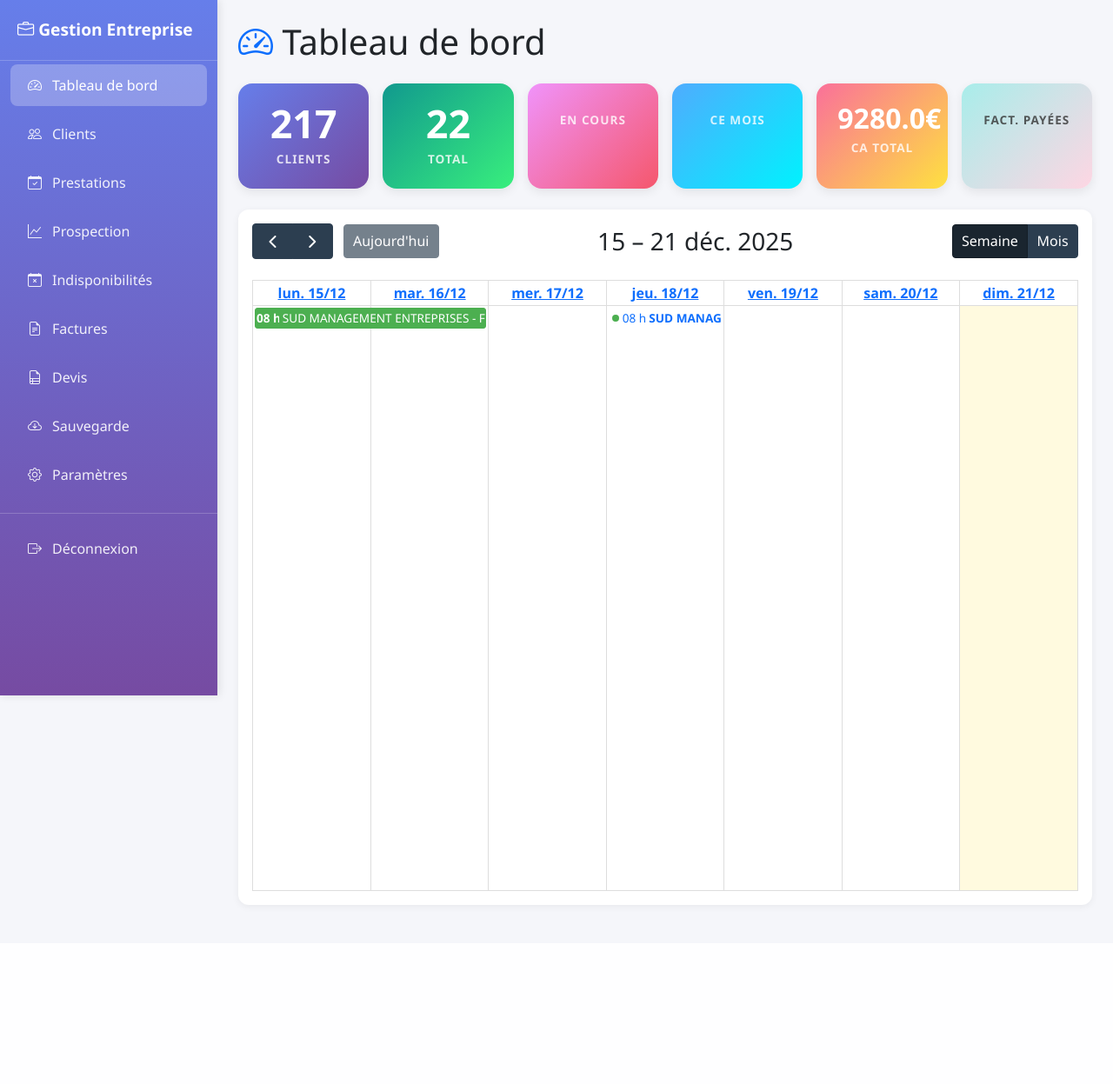
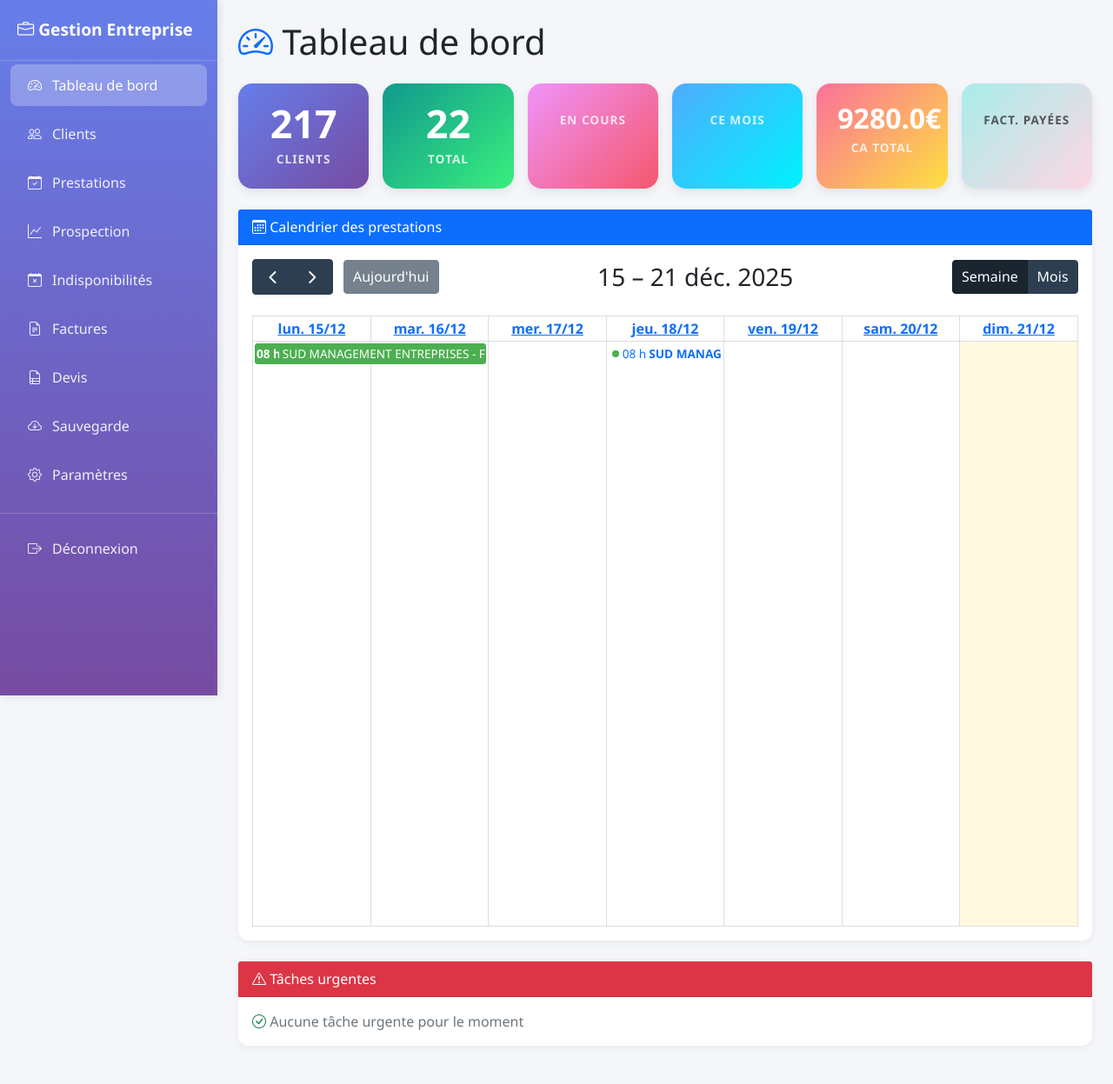
Before and after one commit to mboyer3215-debug/gestion_ets, a Flask app: page / in a window 1280 px wide. Shown: the whole page at 87% size. Before the commit the page ends 1046 px from the top, so only its background shows below. Run offline with Flask 3, Linux system fonts and the light colour scheme; a user stored in the database is signed in; data comes from the database, SQL or seed files in the repository; data that the repository does not hold is empty; some libraries are stand-ins or nearby versions.

Commit message:
Update dashboard.html

```diff
--- a/templates/dashboard.html
+++ b/templates/dashboard.html
@@ -48,9 +48,52 @@
 </div>
 
 <!-- Calendrier -->
-<div class="card">
+<div class="card mb-4">
+    <div class="card-header bg-primary text-white">
+        <i class="bi bi-calendar3"></i> Calendrier des prestations
+    </div>
     <div class="card-body">
         <div id="calendar"></div>
+    </div>
+</div>
+
+<!-- TÂCHES URGENTES -->
+<div class="card">
+    <div class="card-header bg-danger text-white">
+        <i class="bi bi-exclamation-triangle"></i> Tâches urgentes
+    </div>
+    <div class="card-body">
+        {% if taches_urgentes and taches_urgentes|length > 0 %}
+            <div class="list-group">
+                {% for tache in taches_urgentes %}
+                <a href="/prestations/{{ tache.id }}/modifier" class="list-group-item list-group-item-action">
+                    <div class="d-flex justify-content-between align-items-start">
+                        <div>
+                            <h6 class="mb-1">{{ tache.titre_tache or 'Tâche sans titre' }}</h6>
+                            <p class="mb-1 text-muted small">
+                                <i class="bi bi-person"></i>
+                                {{ tache.client.nom }}{% if tache.client.prenom %} {{ tache.client.prenom }}{% endif %}
+                            </p>
+                        </div>
+                        <div class="text-end">
+                            <span class="badge bg-{{ 'danger' if tache.priorite_tache == 'Haute' else 'warning' if tache.priorite_tache == 'Moyenne' else 'secondary' }}">
+                                {{ tache.priorite_tache or 'Moyenne' }}
+                            </span>
+                            <br>
+                            <small class="text-muted">
+                                <i class="bi bi-calendar"></i>
+                                {{ tache.date_echeance_tache.strftime('%d/%m/%Y') if tache.date_echeance_tache else 'Pas de date' }}
+                            </small>
+                        </div>
+                    </div>
+                </a>
+                {% endfor %}
+            </div>
+        {% else %}
+            <p class="text-muted mb-0">
+                <i class="bi bi-check-circle text-success"></i> Aucune tâche urgente pour le moment
+            </p>
+        {% endif %}
     </div>
 </div>
 {% endblock %}
@@ -59,6 +102,7 @@
 <link href='https://cdn.jsdelivr.net/npm/fullcalendar@5.11.3/main.min.css' rel='stylesheet' />
 <style>
     .fc-event { cursor: pointer; }
+    .fc-daygrid-day { cursor: pointer; }
     .fc-daygrid-day-top { padding: 4px; }
 </style>
 {% endblock %}
@@ -83,10 +127,33 @@ document.addEventListener('DOMContentLoaded', function() {
             month: 'Mois'
         },
         events: '/api/prestations/calendrier',
+
+        // CLIC SUR UNE PRESTATION → Ouvrir la fiche
         eventClick: function(info) {
-            window.location.href = '/prestations/' + info.event.id;
-        }
+            const prestationId = info.event.id;
+            window.location.href = '/prestations/' + prestationId + '/modifier';
+        },
+
+        // CLIC SUR UN JOUR VIDE → Menu choix prestation/indispo
+        dateClick: function(info) {
+            const dateSelectionnee = info.dateStr;
+
+            const choix = confirm(
+                'Que souhaitez-vous créer pour le ' + new Date(dateSelectionnee).toLocaleDateString('fr-FR') + ' ?\n\n' +
+                'OK = Nouvelle Prestation\n' +
+                'Annuler = Nouvelle Indisponibilité'
+            );
+
+            if (choix) {
+                window.location.href = '/prestations/nouvelle?date=' + dateSelectionnee;
+            } else {
+                window.location.href = '/indisponibilite/nouvelle?date=' + dateSelectionnee;
+            }
+        },
+
+        navLinks: true
     });
+
     calendar.render();
 });
 </script>
```
